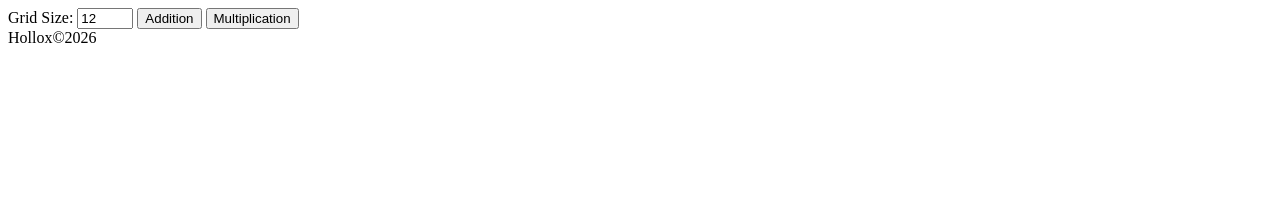
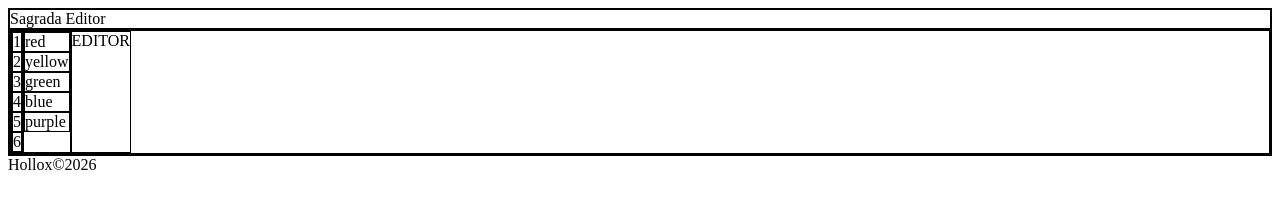
Before and after one commit to tsawyer999/sagrada-editor, a website: page source/index.html in a window 1280 px wide. Drawn offline with Linux system fonts and the light colour scheme.

Commit message:
chore: create basic grid

```diff
--- a/source/css/app.css
+++ b/source/css/app.css
@@ -0,0 +1,14 @@
+div
+{
+    border: 1px solid black;
+}
+
+.horizontal-container {
+    display: flex;
+    flex-direction: row;
+}
+
+.vertical-container {
+    display: flex;
+    flex-direction: column;
+}
--- a/source/index.html
+++ b/source/index.html
@@ -3,33 +3,38 @@
 <head>
     <meta charset="UTF-8"/>
     <meta name="viewport" content="width=device-width, initial-scale=1.0"/>
-    <title>Math Grid</title>
+    <title>Sagrada Editor</title>
     <link rel="icon" type="image/x-icon" href="favicon.ico"/>
     <link rel="stylesheet" href="css/app.css"/>
     <script type="module" src="js/i18n.js"></script>
     <script type="module" src="js/app.js"></script>
 </head>
 <body>
-<div class="controls">
-    <label for="gridSize" data-i18n="grid_size">Grid Size:</label>
-    <input type="number" id="gridSize" value="12" min="1" max="20"/>
-    <button
-            id="startAddition"
-            onclick="onStartClick('app', operations.addition)"
-            data-i18n="addition"
-    >
-        Addition
-    </button>
-    <button
-            id="startMultiplication"
-            onclick="onStartClick('app', operations.multiplication)"
-            data-i18n="multiplication"
-    >
-        Multiplication
-    </button>
+<div class="vertical-container">
+    <div>Sagrada Editor</div>
+    <div>
+        <div class="horizontal-container">
+            <div class="vertical-container">
+                <div class="dice">1</div>
+                <div class="dice">2</div>
+                <div class="dice">3</div>
+                <div class="dice">4</div>
+                <div class="dice">5</div>
+                <div class="dice">6</div>
+            </div>
+            <div class="vertical-container">
+                <div class="color">red</div>
+                <div class="color">yellow</div>
+                <div class="color">green</div>
+                <div class="color">blue</div>
+                <div class="color">purple</div>
+            </div>
+            <div class="col">
+                EDITOR
+            </div>
+        </div>
+    </div>
 </div>
-<div id="app" class="app">
-
 </div>
 <script language="javascript">
     document.addEventListener(
--- a/source/locales/en.json
+++ b/source/locales/en.json
@@ -1,8 +1,4 @@
 {
-  "app_title": "Math Grid",
-  "grid_size": "Grid Size:",
-  "addition": "Addition",
-  "multiplication": "Multiplication",
-  "timer_text": "{{minutes}} minutes {{seconds}} seconds - {{correct}} correct answers",
+  "app_title": "Sagrada Editor",
   "footer": "Hollox©2026"
 }
--- a/source/locales/es.json
+++ b/source/locales/es.json
@@ -1,8 +1,4 @@
 {
-  "app_title": "Cuadrícula Matemática",
-  "grid_size": "Tamaño de Cuadrícula:",
-  "addition": "Suma",
-  "multiplication": "Multiplicación",
-  "timer_text": "{{minutes}} minutos {{seconds}} segundos - {{correct}} respuestas correctas",
+  "app_title": "Sagrada Editor",
   "footer": "Hollox©2026"
 }
--- a/source/locales/fr.json
+++ b/source/locales/fr.json
@@ -1,8 +1,4 @@
 {
-  "app_title": "Grille Mathématique",
-  "grid_size": "Taille de la Grille:",
-  "addition": "Addition",
-  "multiplication": "Multiplication",
-  "timer_text": "{{minutes}} minutes {{seconds}} secondes - {{correct}} réponses correctes",
+  "app_title": "Sagrada Editor",
   "footer": "Hollox©2026"
 }
```
Also changed, not shown: source/templates/index.html (deleted, +0 -42 lines), README.md, 1 other file.
